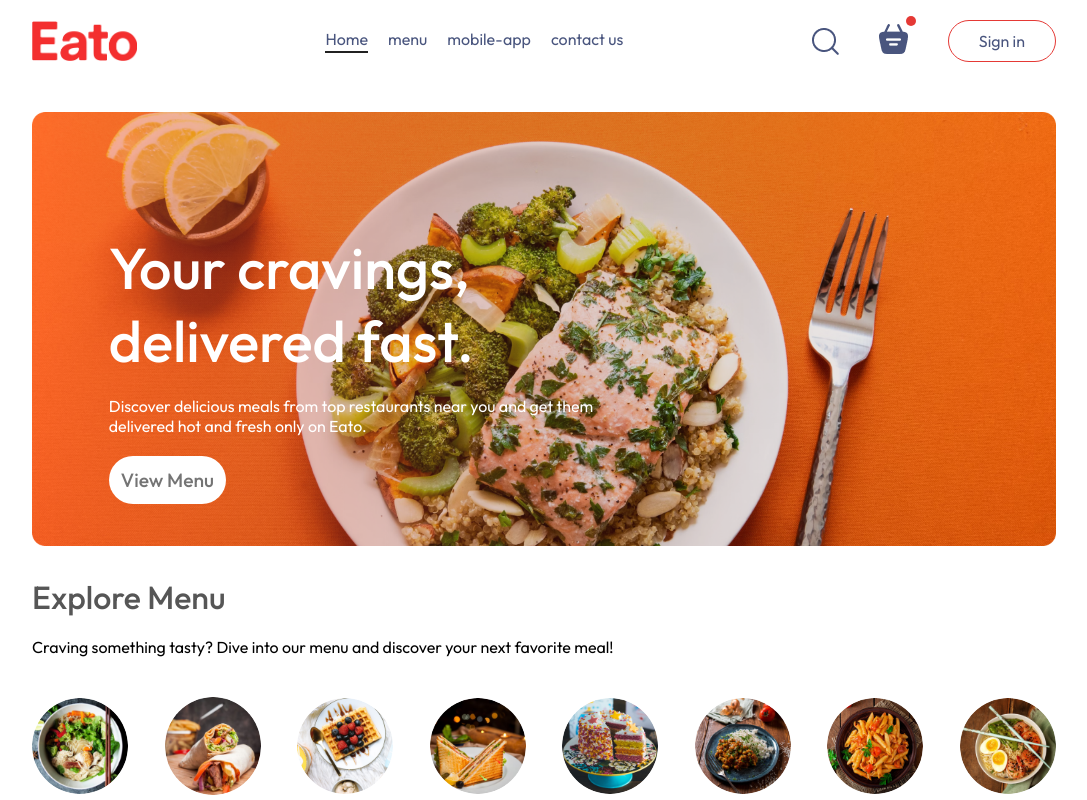
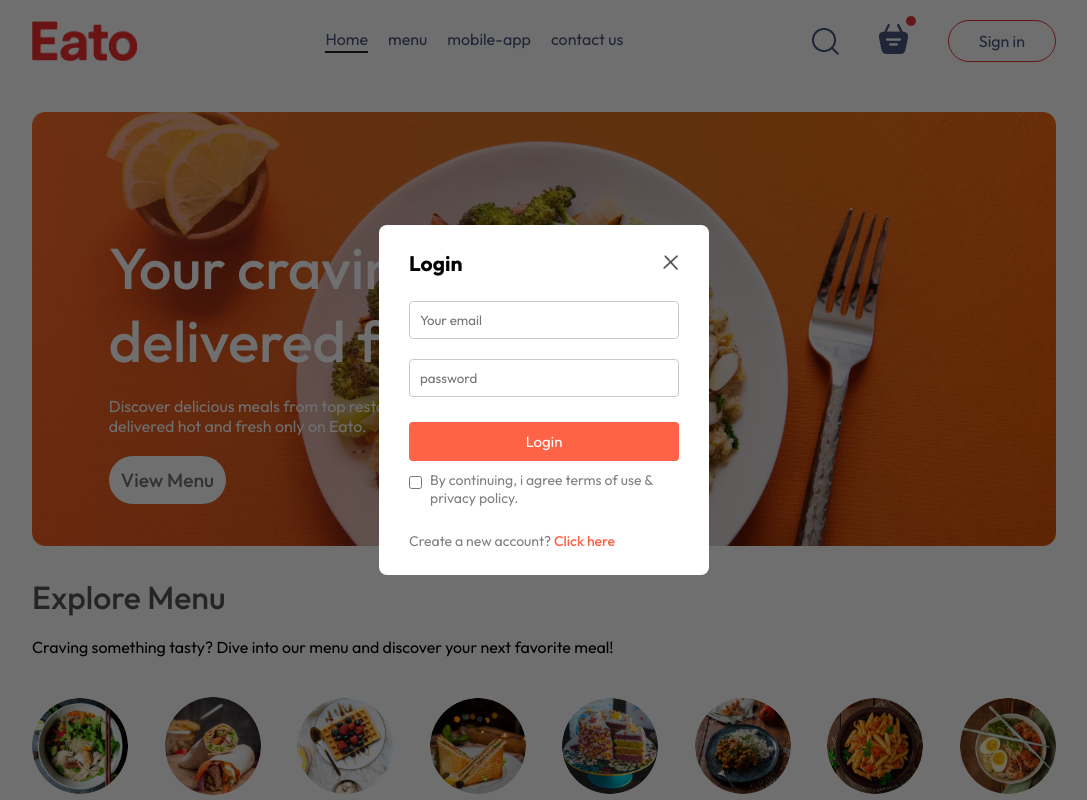
Before and after one commit to kvpradeep-03/Eato, a React (Vite) app: page / in a window 1280 px wide. Both pictures are taken after a click on the button "Sign in". Shown: the top 800 px of the page, without its empty margins (96-1183 px from the left). Built offline with nearby package versions, Linux system fonts and the light colour scheme.

Commit message:
created signup/login component

```diff
--- a/src/App.jsx
+++ b/src/App.jsx
@@ -1,17 +1,21 @@
-import React from 'react'
+import React, { useState } from 'react'
 import Navbar from './components/Navbar/Navbar'
 import { Route, Routes } from 'react-router-dom'
 import Home from './pages/Home/Home'
 import Cart from './pages/Cart/Cart'
 import PlaceOrder from './pages/PlaceOrder/PlaceOrder'
 import Footer from './components/Footer/Footer'
+import LoginPopup from './components/LoginPopup/LoginPopup'
 
 const App = () => {
+
+  const[showLogin, setShowLogin] = useState(false)
   return (
 
     <>
+    {showLogin?<LoginPopup setShowLogin={setShowLogin}/> : <></>}
       <div className='App'>
-        <Navbar />
+        <Navbar setShowLogin={setShowLogin} />
         <Routes>
           <Route path='/' element={<Home />} />
           <Route path='/cart' element={<Cart />} />
--- /dev/null
+++ b/src/components/LoginPopup/LoginPopup.css
@@ -0,0 +1,75 @@
+.login-popup {
+    position: absolute;
+    z-index: 1;
+    height: 100%;
+    width: 100%;
+    background-color: #00000090;
+    display: grid;
+
+}
+
+.login-popup-container {
+    place-self: center;
+    width: max(23vw, 330px);
+    color: #808080;
+    background-color: white;
+    display: flex;
+    flex-direction: column;
+    gap: 25px;
+    padding: 25px 30px;
+    border-radius: 8px;
+    font-size: 14px;
+    animation: fadeIn 0.5s;
+}
+
+.login-popup-title {
+    display: flex;
+    justify-content: space-between;
+    align-items: center;
+    color: black;
+}
+
+.login-popup-title img {
+    width: 16px;
+    cursor: pointer;
+}
+
+.login-popup-inputs {
+    display: flex;
+    flex-direction: column;
+    gap: 20px;
+}
+
+.login-popup-inputs input {
+    outline: none;
+    border: 1px solid #c9c9c9;
+    padding: 10px;
+    border-radius: 4px;
+}
+
+.login-popup-container button {
+    border: none;
+    padding: 10px;
+    border-radius: 4px;
+    color: white;
+    background-color: tomato;
+    font-size: 15px;
+    cursor: pointer;
+}
+
+.login-popup-condition {
+    display: flex;
+    align-items: start;
+    gap: 8px;
+    margin-top: -15px
+}
+
+.login-popup-condition input {
+    margin-top: 5px;
+}
+
+.login-popup p span {
+    color: tomato;
+    font-weight: 500;
+    cursor: pointer;
+}
--- /dev/null
+++ b/src/components/LoginPopup/LoginPopup.jsx
@@ -0,0 +1,33 @@
+import React, { useState } from 'react'
+import './LoginPopup.css'
+import { assets } from '../../assets/assets'
+
+const LoginPopup = ({ setShowLogin }) => {
+
+    const [currentState, setCurrentState] = useState('Login')
+
+    return (
+        <div className="login-popup">
+            <div className="login-popup-container">
+                <div className="login-popup-title">
+                    <h2>{currentState}</h2>
+                    <img onClick={() => setShowLogin(false)} src={assets.cross_icon} alt="cross_icon" />
+                </div>
+                <div className="login-popup-inputs">
+                    {currentState === 'Login' ? <></> : <input type="text" placeholder='Your name' required />}
+                    <input type="email" placeholder='Your email' required />
+                    <input type="email" placeholder='password' required />
+                </div>
+                <button>{currentState === 'Login' ? "Login" : "Create Account"}</button>
+                <div className="login-popup-condition">
+                    <input type="checkbox" required />
+                    <p>By continuing, i agree terms of use & privacy policy.</p>
+                </div>
+                {currentState === "Login" ? <p>Create a new account? <span onClick={()=>setCurrentState("Sign up")}>Click here</span></p> :
+                    <p>Already have an account? <span onClick={()=>setCurrentState("Login")}>Login here</span></p>}
+            </div>
+        </div>
+    )
+}
+
+export default LoginPopup
--- a/src/components/Navbar/Navbar.jsx
+++ b/src/components/Navbar/Navbar.jsx
@@ -3,7 +3,7 @@
 import { assets } from '../../assets/assets'
 import { Link } from 'react-router-dom'
 
-const Navbar = () => {
+const Navbar = ({setShowLogin}) => {
 
     const[menu, setMenu] = useState("home")
     return (
@@ -22,7 +22,7 @@
                     <img src={assets.basket_icon} alt=""/>
                     <div className='dot'></div>
                 </div>
-                <button>Sign in</button>
+                <button onClick={()=>setShowLogin(true)}>Sign in</button>
             </div>
         </div>
     )
```
